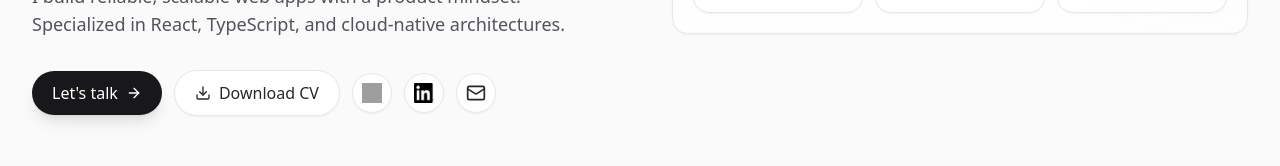
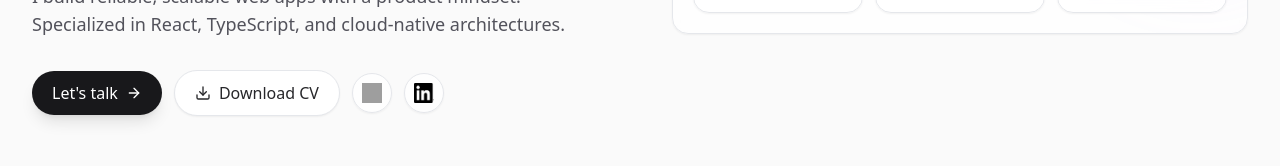
Before and after one commit to zenkio/zenkio.github.io, a React (Vite) app: page / in a window 1280 px wide. Shown: the part 349-515 px from the top of the page. Built offline with nearby package versions, Linux system fonts and the light colour scheme; grey boxes are pictures that could not be loaded.

Commit message:
remove email buttons

```diff
--- a/src/App.tsx
+++ b/src/App.tsx
@@ -288,24 +288,6 @@ function AppContent() {
                   >
                     <LinkedIn className="h-5 w-5" />
                   </a>
-                  {/* Email button that only shows if a mail client is available */}
-                  {typeof window !== "undefined" && "navigator" in window && "canShare" in navigator ? null : (
-                    <a
-                      href={`mailto:${profile.email}`}
-                      aria-label="Email"
-                      className="inline-flex h-10 w-10 items-center justify-center rounded-full border bg-white/80 shadow-sm transition hover:scale-105 dark:border-zinc-800 dark:bg-zinc-900/60"
-                      style={{ display: window && "navigator" in window && "registerProtocolHandler" in navigator ? "inline-flex" : "none" }}
-                      onClick={e => {
-                        // Try to open mailto, fallback if not supported
-                        if (!window || !("navigator" in window) || !("registerProtocolHandler" in navigator)) {
-                          e.preventDefault();
-                          alert("No email client detected. Please copy the email address: " + profile.email);
-                        }
-                      }}
-                    >
-                      <Mail className="h-5 w-5" />
-                    </a>
-                  )}
                 </div>
               </div>
             </FadeIn>
@@ -510,9 +492,6 @@ function AppContent() {
               <a href={profile.social.linkedin} aria-label="LinkedIn" className="inline-flex h-9 w-9 items-center justify-center rounded-full border dark:border-zinc-800">
                 <LinkedIn className="h-4 w-4" />
               </a>
-              <a href={`mailto:${profile.email}`} aria-label="Email" className="inline-flex h-9 w-9 items-center justify-center rounded-full border dark:border-zinc-800">
-                <Mail className="h-4 w-4" />
-              </a>
             </div>
           </div>
         </Container>
```
